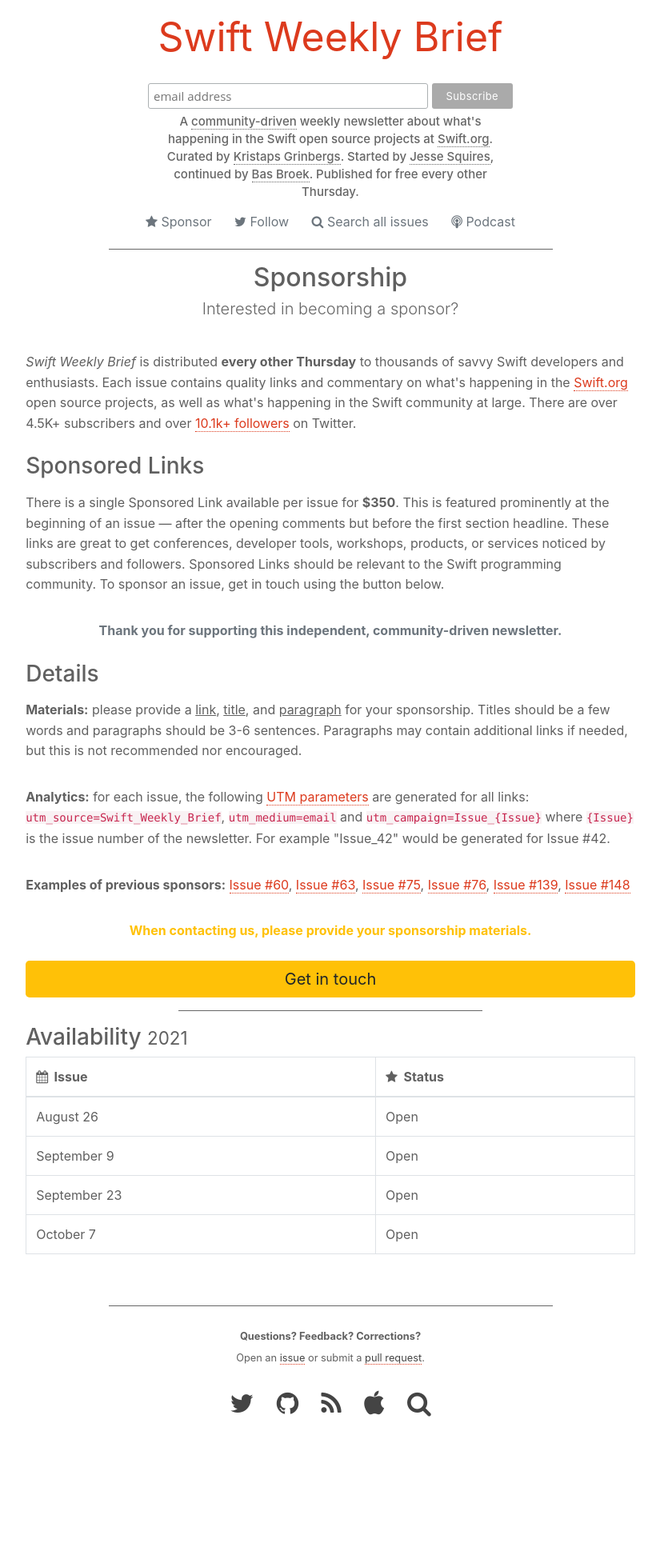
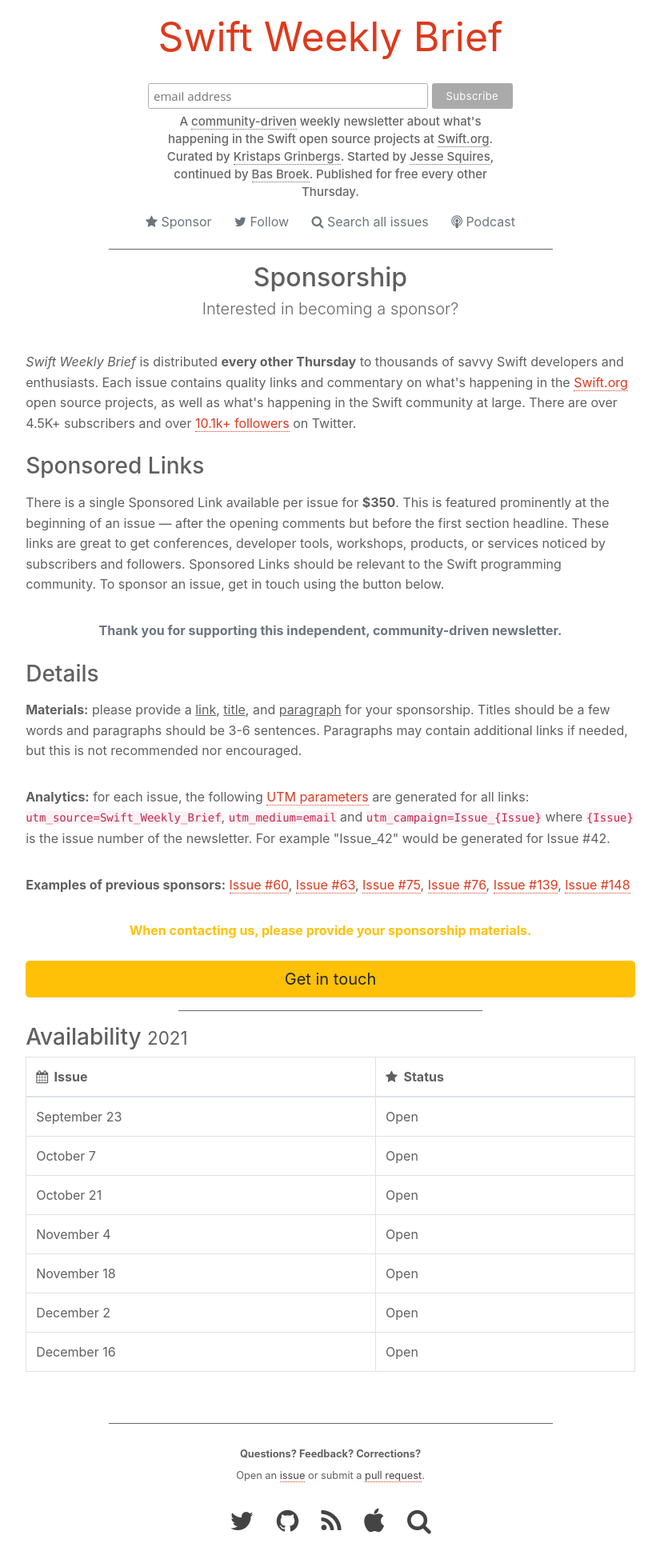
Before and after one commit to SwiftWeekly/swiftweekly.github.io, a Jekyll site: the page built from sponsorship.md, in a window 1280 px wide. Shown: the whole page at 80% size, without its empty margins (227-1052 px from the left). Built offline with Jekyll 4.4.1, drawn with Linux system fonts in a browser that asks for light colours; before the commit the page ends 1792 px from its top, so only the background shows below that.

Commit message:
Update sponsorship.md

```diff
--- a/sponsorship.md
+++ b/sponsorship.md
@@ -60,10 +60,13 @@
 <div class="table-responsive" markdown="1">
 | <i class="fa fa-calendar" aria-hidden="true"></i>&nbsp; Issue | <i class="fa fa-star" aria-hidden="true"></i>&nbsp; Status |
 |:-|:-|
-| August 26   | Open |
-| September 9   | Open |
 | September 23   | Open |
 | October 7   | Open |
+| October 21   | Open |
+| November 4   | Open |
+| November 18   | Open |
+| December 2   | Open |
+| December 16   | Open |
 {: class="table table-bordered"}
 </div>
 
```
